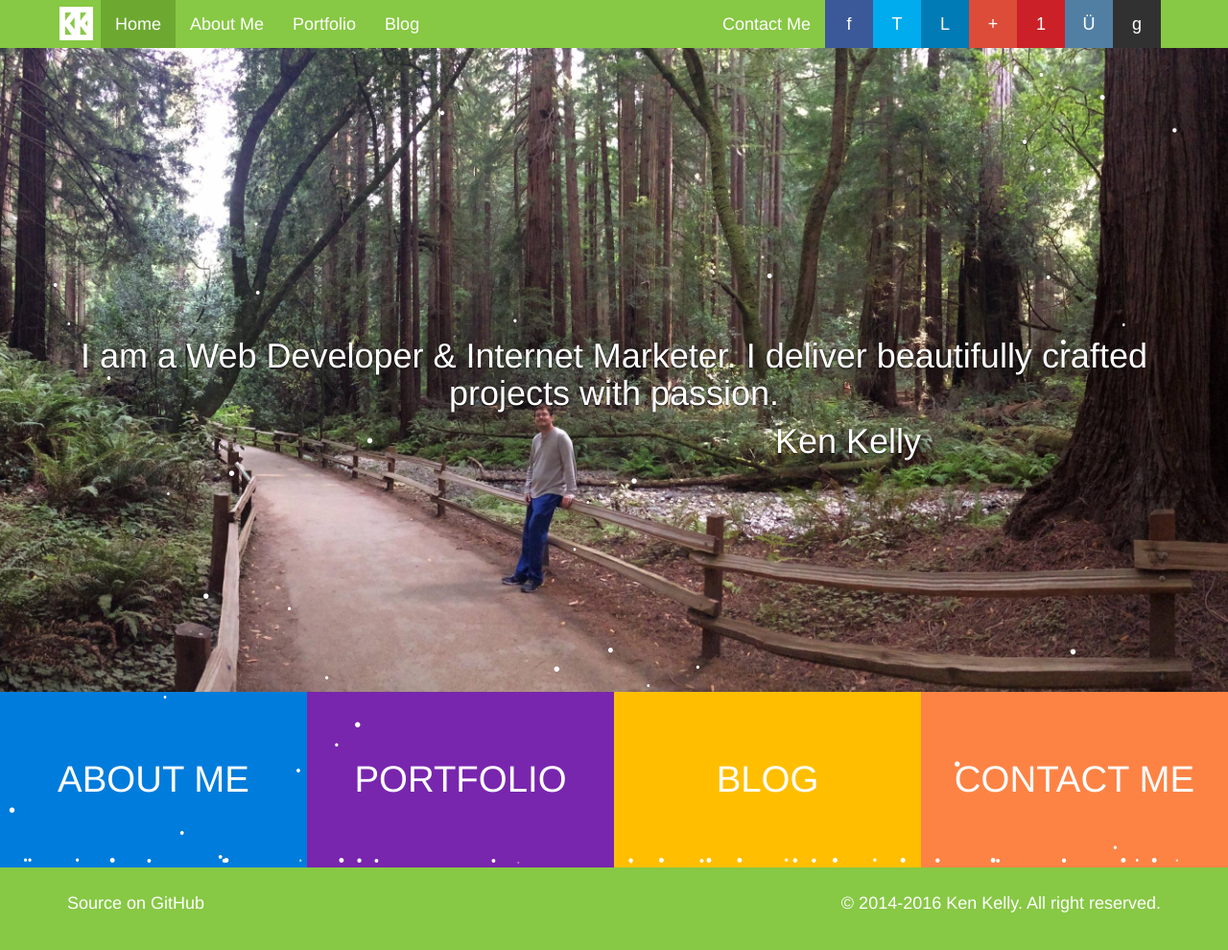
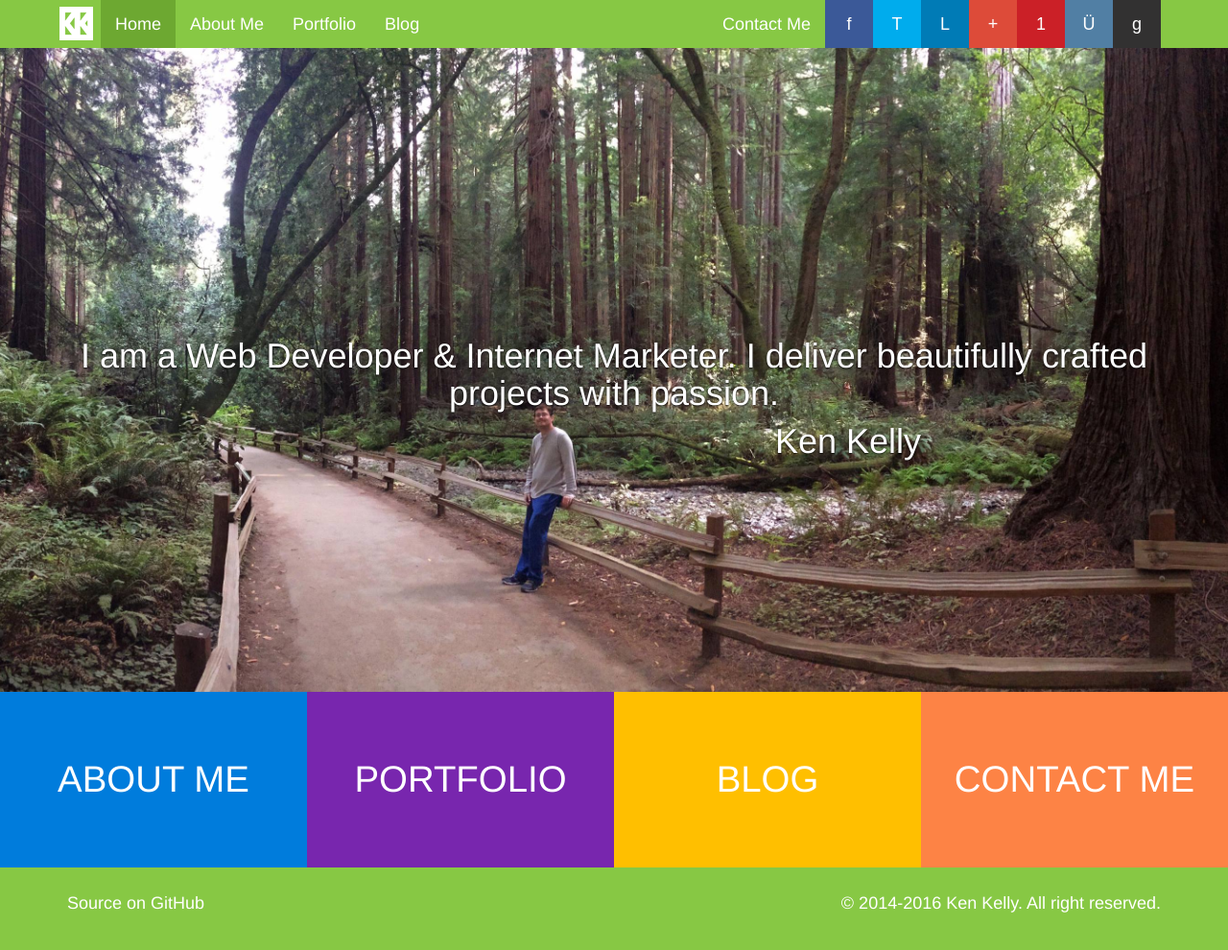
Before and after one commit to kenhkelly/kenhkelly.us, a Jekyll site: the page built from index.html, in a window 1280 px wide. Shown: the whole page at 96% size. Built offline with Jekyll 4.4.1, drawn with Linux system fonts in a browser that asks for light colours; some web fonts are replaced; part of the change alters nothing that is shown.

```diff
--- a/_includes/footer_includes.html
+++ b/_includes/footer_includes.html
@@ -3,15 +3,6 @@
 <script src="/javascripts/scripts.js"></script>
 <link rel="stylesheet" href="/css/prism.css">
 <script src="/javascripts/prism.min.js"></script>
-
-<script src="/javascripts/snowstorm.min.js"></script>
-
-<script>
-snowStorm.flakesMaxActive = 96;    // show more snow on screen at once
-snowStorm.useTwinkleEffect = true; // let the snow flicker in and out of view
-snowStorm.animationInterval = 50;
-snowStorm.freezeOnBlur = true;
-</script>
 
 <script>
   (function(i,s,o,g,r,a,m){i['GoogleAnalyticsObject']=r;i[r]=i[r]||function(){
```
